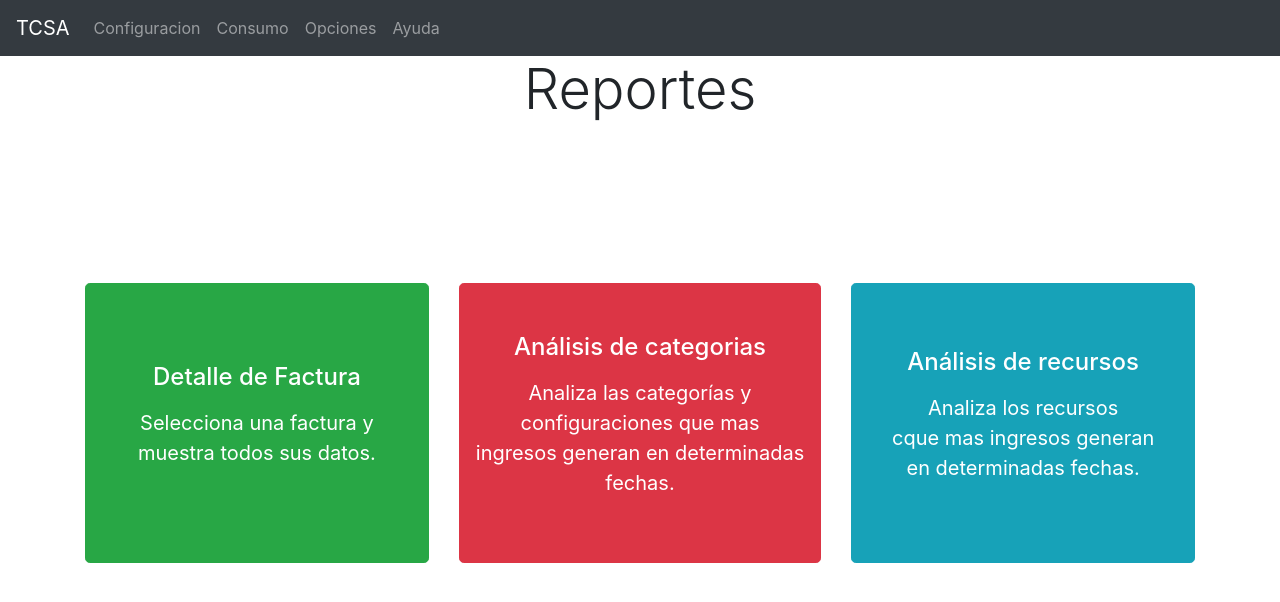
After one commit to Dave965/IPC2-B-202113378-P3, a Django app: page /reportes in a window 1280 px wide. The commit adds this page. Shown: the top 602 px of the page. Run offline with Django 4.2, Linux system fonts and the light colour scheme; some libraries are stand-ins or nearby versions.

Commit message:
feat: reportes

```diff
--- a/Backend/si.py
+++ /dev/null
@@ -1,3 +0,0 @@
-from datetime import datetime, date
-
-print(datetime.strptime(date.today().strftime("%d/%m/%Y"), '%d/%m/%Y').date())
--- a/TCSA/frontend/templates/c_configuracion.html
+++ b/TCSA/frontend/templates/c_configuracion.html
@@ -28,7 +28,7 @@
 	<legend>Recursos:</legend>
 	{% for recurso in recursos %}
 	   	<input type="checkbox" id="{{recurso.id_recurso}}" name="lista_recursos" value="{{recurso.id_recurso}}" />
-    	<label for="{{recurso.id_recurso}}">{{recurso.nombre}}</label>
+    	<label for="{{recurso.id_recurso}}">{{recurso.nombre}} {{recurso.metrica}}</label>
     	<label style="margin-left: 2vw;" for='cantidad_{{recurso.id_recurso}}'>Cantidad: </label>
     	<input type='number' step="1" id="cantidad_{{recurso.id_recurso}}" name="cantidad_{{recurso.id_recurso}}"/>
     	<br/>
--- a/TCSA/frontend/templates/facturacion.html
+++ b/TCSA/frontend/templates/facturacion.html
@@ -2,11 +2,11 @@
 {% block content %}
 <div style = "padding: 2vw;">
 <div style="text-align: center; margin-bottom: 5vh;">
-	<h1 class="display-4">Facturación</h1>
+	<h1 class="display-4">{{ title }}</h1>
 </div>
 
 <div style="text-align: center;">
-<form action="/facturacion" method="POST" enctype="multipart/form-data">
+<form action={{accion}} method="POST" enctype="multipart/form-data">
 	{% csrf_token %}
 	<div>
 	<label for='f_inicio'>Fecha inicio: </label>
--- /dev/null
+++ b/TCSA/frontend/templates/menu_reportes.html
@@ -0,0 +1,50 @@
+{% extends 'base.html'%}
+
+{% block content %}
+
+<div style="text-align: center; margin-bottom: 20vh;">
+	<h1 class="display-4">Reportes</h1>
+</div>
+
+<div class="container">
+  <div class="row" style="margin-bottom: 5vh;">
+    <div class="col-sm">
+      <div style= "display: table; text-align: center;">
+	      <a role="button" href="{% url 'd_factura' %}" style= "height: 35vh; width: 30vw; display: table-cell; vertical-align: middle;" class="btn btn-success btn-lg">
+
+	      	<p class="h4">Detalle de Factura</p>
+	      	<ul class="list-unstyled" style="margin-top: 2vh;">
+	      		<li>Selecciona una factura y </li>
+	      		<li>muestra todos sus datos.</li>
+		  	</ul>
+	      </a>
+      </div>
+    </div>
+    <div class="col-sm">
+      <div style= "display: table; text-align: center;">
+      	<a role="button" href="{% url 'a_categoria' %}" style= "height: 35vh; width: 30vw; display: table-cell; vertical-align: middle;" class="btn btn-danger btn-lg">
+      		<p class="h4">An&aacute;lisis de categorias</p>
+	      	<ul class="list-unstyled" style="margin-top: 2vh;">
+	      		<li>Analiza las categor&iacute;as y </li>
+	      		<li>configuraciones que mas</li>
+	      		<li>ingresos generan en determinadas</li>
+	      		<li>fechas.</li>
+			</ul>
+		</a>
+      </div>
+    </div>
+    <div class="col-sm">
+      <div style= "display: table; text-align: center;">
+      	<a role="button" href="{% url 'a_recurso' %}" style= "height: 35vh; width: 30vw; display: table-cell; vertical-align: middle;" class="btn btn-info btn-lg">
+      		<p class="h4">An&aacute;lisis de recursos</p>
+	      	<ul class="list-unstyled" style="margin-top: 2vh;">
+	      		<li>Analiza los recursos </li>
+	      		<li>cque mas ingresos generan</li>
+	      		<li>en determinadas fechas.</li>
+			</ul>
+		</a>
+      </div>
+    </div>
+  </div>
+</div>
+{% endblock %}
--- a/TCSA/frontend/urls.py
+++ b/TCSA/frontend/urls.py
@@ -18,5 +18,8 @@ urlpatterns = [
     path("creacion_datos/cancelar_instancia", views.cancelar_instancia, name="cancelar_instancia"),
     path("facturacion", views.facturar, name="facturar"),
     path("reportes", views.reportes, name="reportes"),
+    path("reportes/factura", views.detalle_factura, name="d_factura"),
+    path("reportes/analisis_categoria", views.reporte_analisis_categoria, name="a_categoria"),
+    path("reportes/analisis_recurso", views.reporte_analisis_recurso, name="a_recurso"),
 
 ]
--- a/TCSA/frontend/views.py
+++ b/TCSA/frontend/views.py
@@ -2,6 +2,9 @@ from django.shortcuts import render
 import requests
 from .forms import Cargar_datos, Form_cliente, Form_recurso, Form_categoria, Form_configuracion, Form_instancia, Form_fechas
 from django.contrib import messages
+import textwrap
+from django.http import FileResponse
+from fpdf import FPDF
 
 endpoint = "http://127.0.0.1:3100"
 
@@ -216,7 +219,8 @@ def cancelar_instancia(request):
 
 def facturar(request):
         context = {
-                'title': 'Facturacion'}
+                'title': 'Facturación',
+                'accion' : '/facturacion'}
 
         if request.method == 'POST':
                 form = Form_fechas(request.POST)
@@ -235,4 +239,86 @@ def facturar(request):
 def reportes(request):
         context = {
                 'title': 'Reportes pdf'}
-        return render(request, "Reportes", context)
+        return render(request, "menu_reportes.html", context)
+
+def detalle_factura(request):
+        r = requests.get(endpoint+"/get_facturas").json()
+        context = {
+                'title': 'Detalle Factura',
+                'facturas': r['facturas']}
+        print(context)
+        if request.method == 'POST':
+                if request.POST:
+                        json_data = {
+                                "id_factura" : request.POST['id_factura'],
+                                }
+                        response = requests.post(endpoint+"/detalle_factura",json=json_data)
+                        file = text_to_pdf(response.json()["detalle"], 'detalle_factura_'+request.POST['id_factura']+'.pdf')
+                        return file
+
+        return render(request, "detalle_factura.html", context)
+
+def reporte_analisis_categoria(request):
+        context = {
+                'title' : 'Análisis de Categoría',
+                'accion' : '/reportes/analisis_categoria'}
+
+        if request.method == 'POST':
+                form = Form_fechas(request.POST)
+
+                if form.is_valid():
+                        json_data = {
+                                "fecha_inicio" : request.POST['f_inicio'],
+                                "fecha_final" : request.POST['f_final']
+                                }
+                        response = requests.post(endpoint+"/analisis_cat",json=json_data)
+                        file = text_to_pdf(response.json()["resultado"], 'analisis_categoria_'+request.POST['f_inicio']+'_'+request.POST['f_final']+'.pdf')
+                        return file
+
+        return render(request, "facturacion.html", context)
+
+def reporte_analisis_recurso(request):
+        context = {
+                'title': 'Análisis de Recurso',
+                'accion' : '/reportes/analisis_recurso'}
+
+        if request.method == 'POST':
+                form = Form_fechas(request.POST)
+
+                if form.is_valid():
+                        json_data = {
+                                "fecha_inicio" : request.POST['f_inicio'],
+                                "fecha_final" : request.POST['f_final']
+                                }
+                        response = requests.post(endpoint+"/analisis_rec",json=json_data)
+                        file = text_to_pdf(response.json()["resultado"], 'analisis_recurso_'+request.POST['f_inicio']+'_'+request.POST['f_final']+'.pdf')
+                        return file
+
+        return render(request, "facturacion.html", context)
+
+def text_to_pdf(text, filename):
+    a4_width_mm = 210
+    pt_to_mm = 0.35
+    fontsize_pt = 10
+    fontsize_mm = fontsize_pt * pt_to_mm
+    margin_bottom_mm = 10
+    character_width_mm = 7 * pt_to_mm
+    width_text = a4_width_mm / character_width_mm
+
+    pdf = FPDF(orientation='P', unit='mm', format='A4')
+    pdf.set_auto_page_break(True, margin=margin_bottom_mm)
+    pdf.add_page()
+    pdf.set_font(family='Courier', size=fontsize_pt)
+    splitted = text.split('\n')
+
+    for line in splitted:
+        lines = textwrap.wrap(line, width_text)
+
+        if len(lines) == 0:
+            pdf.ln()
+
+        for wrap in lines:
+            pdf.cell(0, fontsize_mm, wrap, ln=1)
+
+    pdf.output(filename, 'F')
+    return FileResponse(open(filename,'rb'), as_attachment=True, content_type='application/pdf')
```
Also changed, not shown: Backend/Api.py (+8 -8 lines), TCSA/frontend/templates/detalle_factura.html (added, +23 -0 lines).
